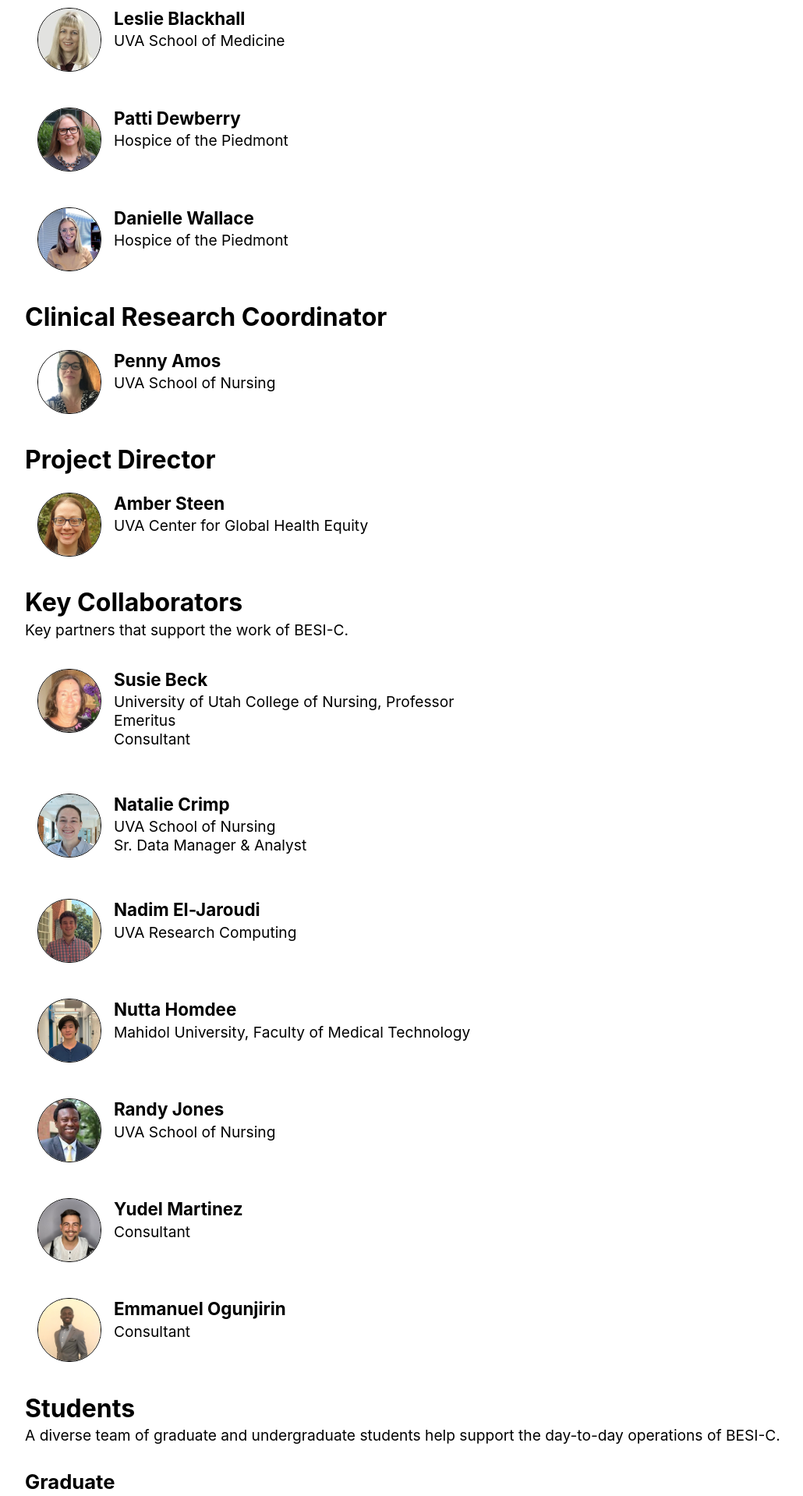
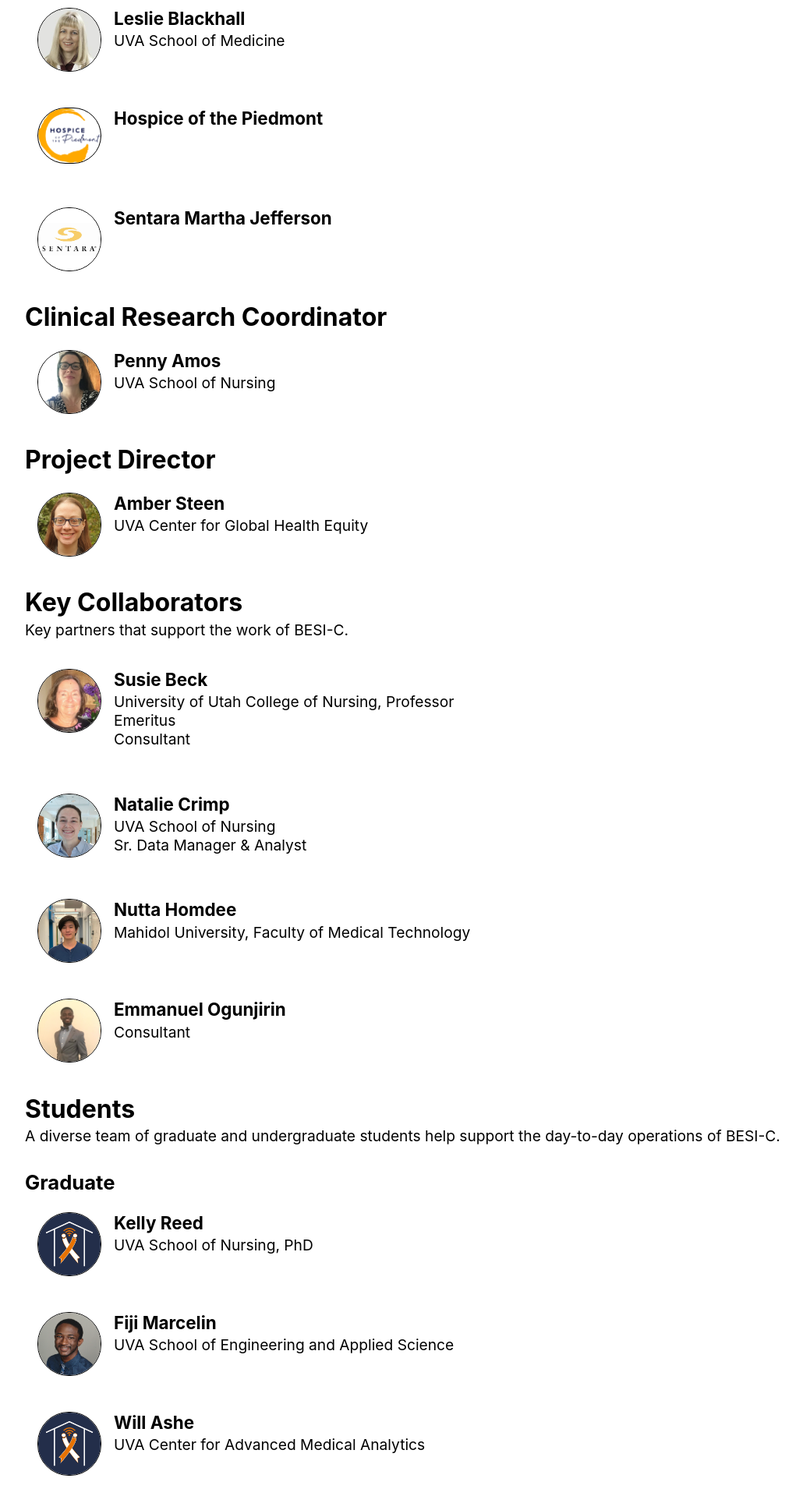
Before and after one commit to besi-c/besi-c.github.io, an Eleventy site: page pages/about_us.liquid in a window 1280 px wide. Shown: the part 1122-3041 px from the top of the page at 78% size, without its empty margins (96-1126 px from the left). Built offline with nearby package versions, Linux system fonts and the light colour scheme; Eleventy itself is replaced by a stand-in of ours; files that its build step writes are made by us from their sources; files whose address does not match are found by name; a web font is replaced by a local one.

Commit message:
about us updates

```diff
--- a/pages/about_us.liquid
+++ b/pages/about_us.liquid
@@ -83,18 +83,14 @@ title: About Us
         </div></a
       >
 
-      <a href="https://www.hopva.org/who-we-are/senior-leadership/">
         <div class="person">
-          <img src="/images/people/patti_dewberry.jpg" />
-          <h5>Patti Dewberry</h5>
-          <p>Hospice of the Piedmont</p>
-        </div></a
-      >
+          <img src="/images/people/hospice_of_the_piedmont.png" />
+          <h5>Hospice of the Piedmont</h5>
+        </div>
 
       <div class="person">
-        <img src="/images/people/danielle_wallace.jpg" />
-        <h5>Danielle Wallace</h5>
-        <p>Hospice of the Piedmont</p>
+        <img src="/images/people/Sentara.png" />
+        <h5>Sentara Martha Jefferson</h5>
       </div>
 
       <h3>Clinical Research Coordinator</h3>
@@ -130,34 +126,11 @@ title: About Us
       </p>
     </div>
 
-      <a href="https://devhub.virginia.edu/"
-        ><div class="person">
-          <img src="/images/people/nadim_el-jaroudi.jpg" />
-          <h5>Nadim El-Jaroudi</h5>
-          <p>UVA Research Computing</p>
-        </div></a
-      >
-
       <div class="person">
         <img src="/images/people/nutta_homdee.jpg" />
         <h5>Nutta Homdee</h5>
         <p>Mahidol University, Faculty of Medical Technology</p>
       </div>
-
-      <a href="https://www.nursing.virginia.edu/people/raj9c/"
-        ><div class="person">
-          <img src="/images/people/randy_jones.jpg" />
-          <h5>Randy Jones</h5>
-          <p>UVA School of Nursing</p>
-        </div></a
-      >
-
-      <a href="https://www.linkedin.com/in/yudel-martinez-41256b176/"
-      ><div class="person">
-        <img src="/images/people/yudel_martinez.jpg" />
-        <h5>Yudel Martinez</h5>
-        <p>Consultant</p>
-      </div></a>
 
     <a href="https://www.linkedin.com/in/emmanuel-ogunjirin-777303178/"
       ><div class="person">
@@ -171,20 +144,14 @@ title: About Us
         A diverse team of graduate and undergraduate students help support the
         day-to-day operations of BESI-C.
       </p>
-      {% comment %}
-      <p>
-        A diverse team of post-doctoral fellows, graduate and undergraduate
-        students help support the day-to-day operations of BESI-C.
-      </p>
-      <h4>Post-Doctoral Fellows</h4>
-      {% endcomment %}
+
 
       <h4>Graduate</h4>
 
       <div class="person">
-        <img src="/images/people/leah_bianchi.jpg" />
-        <h5>Leah Bianchi</h5>
-        <p>UVA School of Nursing</p>
+        <img src="/images/people/no_photo.jpg"/>
+        <h5>Kelly Reed </h5>
+        <p>UVA School of Nursing, PhD </p>
       </div>
 
       <a href = "https://www.linkedin.com/in/fitzgerald-marcelin-jr-721041209/">
@@ -193,6 +160,13 @@ title: About Us
         <h5>Fiji Marcelin</h5>
         <p>UVA School of Engineering and Applied Science</p>
       </div></a>
+
+      <div class="person">
+        <img src="/images/people/no_photo.jpg"/>
+        <h5> Will Ashe </h5>
+        <p>UVA Center for Advanced Medical Analytics</p>
+      </div>
+
 
       <h4>Undergraduate</h4>
 
@@ -258,6 +232,12 @@ title: About Us
       >
 
       <div class="person">
+        <img src="/images/people/leah_bianchi.jpg" />
+        <h5>Leah Bianchi</h5>
+        <p>UVA School of Nursing</p>
+      </div>
+
+      <div class="person">
         <img src="/images/people/rachel_bennett.jpg" />
         <h5>Rachel Bennett</h5>
         <p>UVA School of Nursing</p>
@@ -268,6 +248,7 @@ title: About Us
         <h5>Tuyet Chuong</h5>
         <p>UVA School of Nursing</p>
       </div>
+
       <div class="person">
         <img src="/images/people/katherine_gordon.jpg" />
         <h5>Katherine Gordon</h5>
@@ -288,11 +269,19 @@ title: About Us
         <p>UVA School of Nursing</p>
       </div>
 
+      <a href="https://www.linkedin.com/in/yudel-martinez-41256b176/"
+      ><div class="person">
+        <img src="/images/people/yudel_martinez.jpg" />
+        <h5>Yudel Martinez</h5>
+        <p>Consultant</p>
+      </div></a>
+
       <div class="person">
         <img src="/images/people/sahar_mohammadi.jpg" />
         <h5>Sahar Mohammadi</h5>
         <p>UVA School of Nursing</p>
       </div>
+
       <a href="https://www.linkedin.com/in/davon-okoro-b1959719b/"
         ><div class="person">
           <img src="/images/people/davon_okoro.jpg" />
```
Also changed, not shown: docs/about_us/index.html (+30 -35 lines), docs/contact_us/index.html (+31 -8 lines), docs/images/people/Sentara.png (added), docs/images/people/hospice_of_the_piedmont.png (added).
